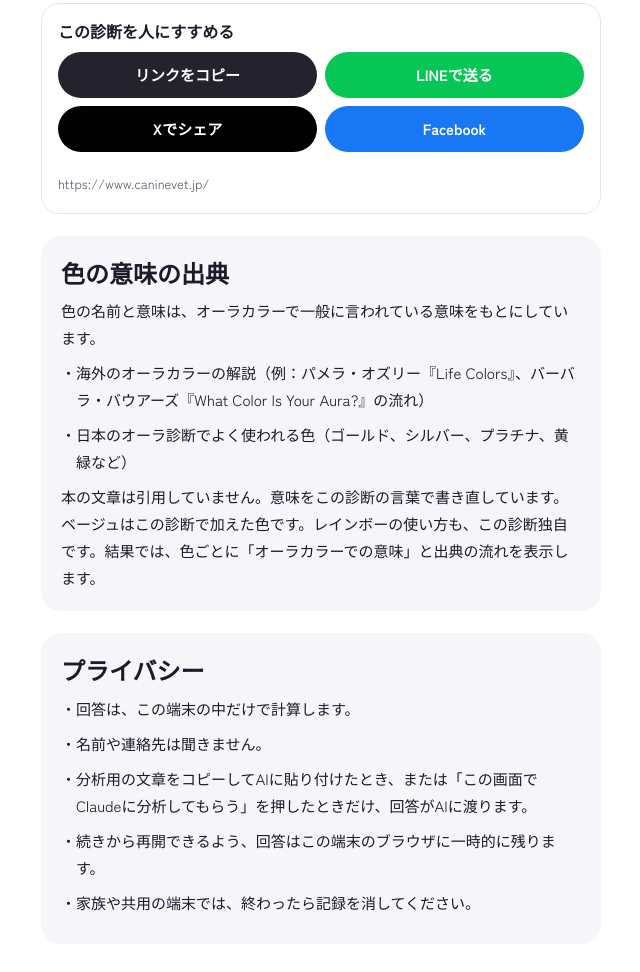
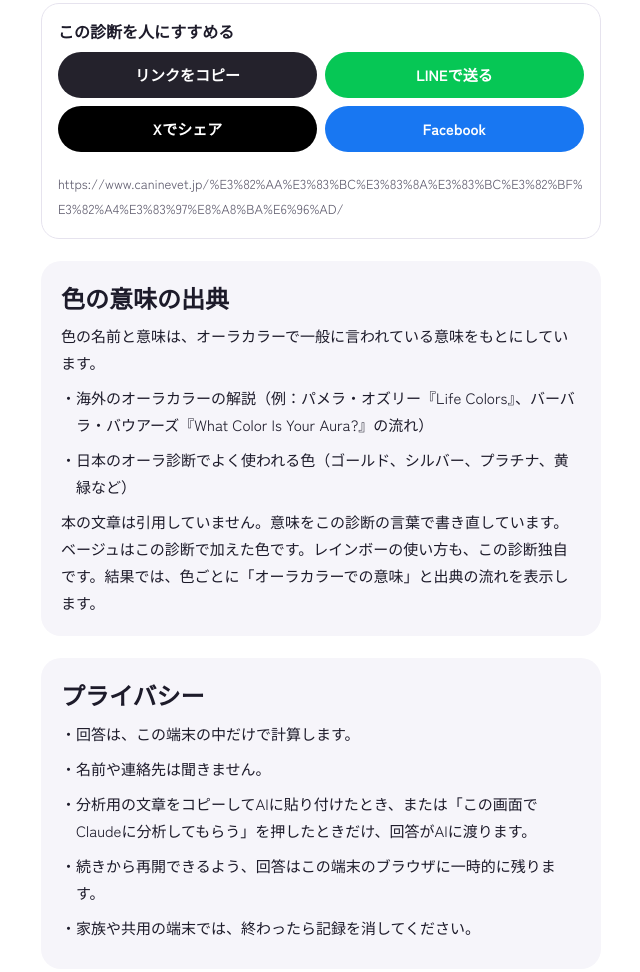
Before and after one commit to kamide007-ship-it/owner-type, a plain HTML site: page index.html in a window 1280 px wide. Shown: the part 5200-6172 px from the top of the page, without its empty margins (319-959 px from the left). Drawn offline with Linux system fonts and the light colour scheme.

Commit message:
Add files via upload

```diff
--- a/index.html
+++ b/index.html
@@ -1488,7 +1488,7 @@ function setupShare(id,canon,textFn){const box=document.getElementById(id);if(!b
     else if(b.dataset.act==="more"){ev.preventDefault();try{await navigator.share({title:document.title,text:t,url})}catch(e){}}
     else msg.textContent=T("開いた画面で送信してください。","Send it from the screen that opens.");});}
 
-const APP_URL="https://www.caninevet.jp/";
+const APP_URL="https://www.caninevet.jp/%E3%82%AA%E3%83%BC%E3%83%8A%E3%83%BC%E3%82%BF%E3%82%A4%E3%83%97%E8%A8%BA%E6%96%AD/";
 setupShare("shareStart",APP_URL,()=>T("オーナータイプ診断。馬や犬と暮らすあなたは何色のオーナー？（約5分）","Owner Type Reading: what color of horse & dog owner are you? (about 5 min)"));
 setupShare("shareResult",APP_URL,()=>{try{const C=coreSet().map(k=>COLORS[k]);return T(`オーナータイプ診断をやってみた。私のコアは「${C.map(x=>x.name).join("×")}」でした。あなたは何色？`,`I tried the Owner Type Reading. My core is ${C.map(x=>x.name).join(" × ")}. What color are you?`)}catch(e){return T("オーナータイプ診断をやってみた。あなたは何色？","I tried the Owner Type Reading. What color are you?")}});
 function resultText(){if(LANG==="en")return resultTextEN();const fs=famScores(),cs=colorScores(),C=coreSet().map(k=>COLORS[k]),d=new Date(),L=[];
```
